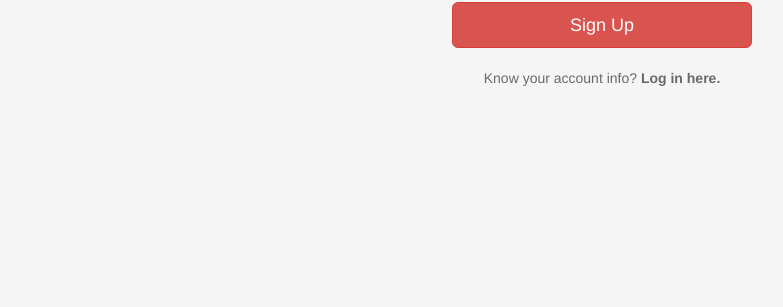
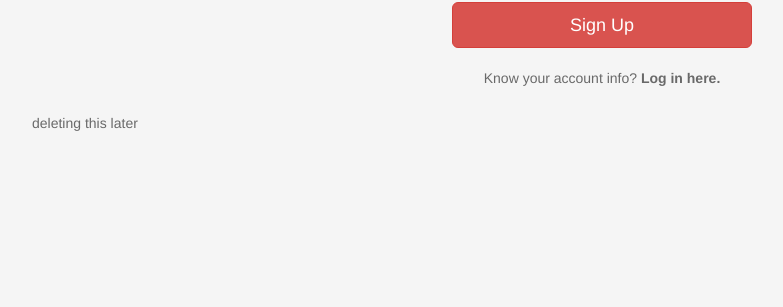
Before and after one commit to armanaydemir/TCSC, a PHP site: page /signup.php in a window 1280 px wide. Shown: the part 434-741 px from the top of the page, without its empty margins (38-821 px from the left). Run offline with PHP 8.4, Linux system fonts and the light colour scheme.

```diff
--- a/views/_/components/php/signupform.php
+++ b/views/_/components/php/signupform.php
@@ -22,4 +22,6 @@
 
       </form>
 
+    <p> deleting this later</p>
+
 </div> <!-- /container -->
```
